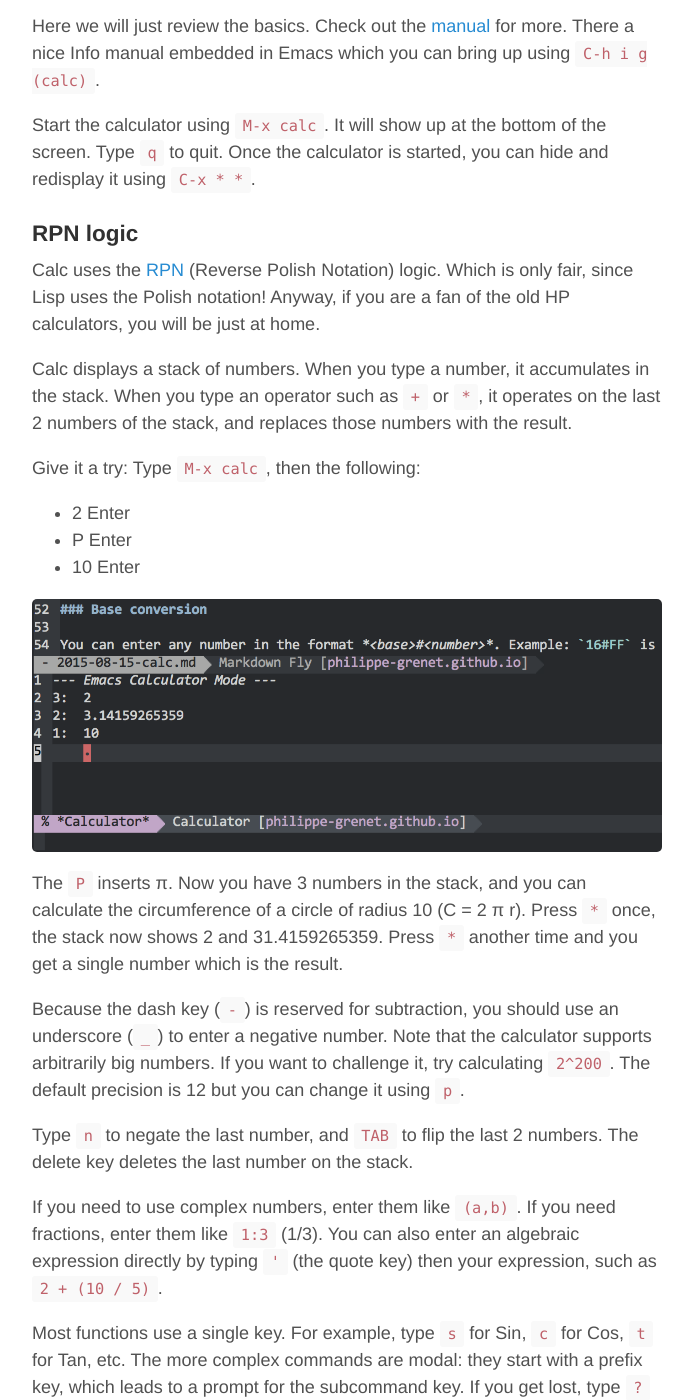
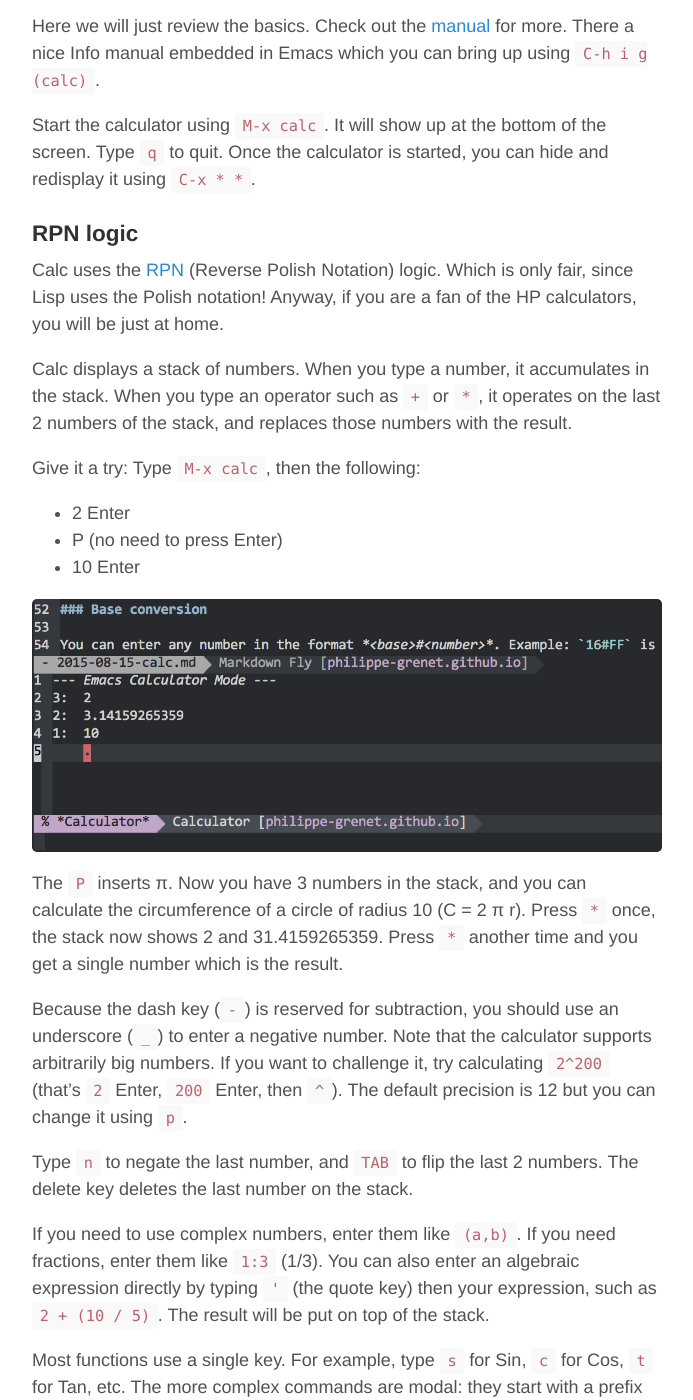
Before and after one commit to philippe-grenet/philippe-grenet.github.io, a Jekyll site: the page built from _posts/2015-08-15-calc.md, in a window 1280 px wide and 1400 px high, scrolled down 420 px. Shown: the whole window, without its empty margins (293-986 px from the left). Built offline with Jekyll 4.4.1, drawn with Linux system fonts in a browser that asks for light colours.

Commit message:
Calc: corrections

```diff
--- a/_posts/2015-08-15-calc.md
+++ b/_posts/2015-08-15-calc.md
@@ -27,8 +27,8 @@ redisplay it using `C-x * *`.
 
 Calc uses the [RPN](https://en.wikipedia.org/wiki/Reverse_Polish_notation)
 (Reverse Polish Notation) logic. Which is only fair, since Lisp uses the Polish
-notation! Anyway, if you are a fan of the old HP calculators, you will be just
-at home.
+notation! Anyway, if you are a fan of the HP calculators, you will be just at
+home.
 
 Calc displays a stack of numbers. When you type a number, it accumulates in the
 stack. When you type an operator such as `+` or `*`, it operates on the last 2
@@ -37,7 +37,7 @@ numbers of the stack, and replaces those numbers with the result.
 Give it a try: Type `M-x calc`, then the following:
 
 - 2 Enter
-- P Enter
+- P (no need to press Enter)
 - 10 Enter
 
 ![Org-mode1](/assets/calc1.png)
@@ -49,8 +49,9 @@ single number which is the result.
 
 Because the dash key (`-`) is reserved for subtraction, you should use an
 underscore (`_`) to enter a negative number. Note that the calculator supports
-arbitrarily big numbers. If you want to challenge it, try calculating
-`2^200`. The default precision is 12 but you can change it using `p`.
+arbitrarily big numbers. If you want to challenge it, try calculating `2^200`
+(that's `2` Enter, `200` Enter, then `^`). The default precision is 12 but you
+can change it using `p`.
 
 Type `n` to negate the last number, and `TAB` to flip the last 2 numbers. The
 delete key deletes the last number on the stack.
@@ -58,14 +59,14 @@ delete key deletes the last number on the stack.
 If you need to use complex numbers, enter them like `(a,b)`. If you need
 fractions, enter them like `1:3` (1/3). You can also enter an algebraic
 expression directly by typing `'` (the quote key) then your expression, such as
-`2 + (10 / 5)`.
+`2 + (10 / 5)`. The result will be put on top of the stack.
 
 Most functions use a single key. For example, type `s` for Sin, `c` for
 Cos, `t` for Tan, etc. The more complex commands are modal: they start with a
 prefix key, which leads to a prompt for the subcommand key. If you get lost,
 type `?` and the mini-buffer will show you what is available.
 
-If you make a mistake, type `u` to undo and `d` to redo. Of course this is
+If you make a mistake, type `U` to undo and `D` to redo. Of course this is
 Emacs, you have an infinite number of undos and redos. You can also reset the
 calculator using `C-x * 0`.
 
```
